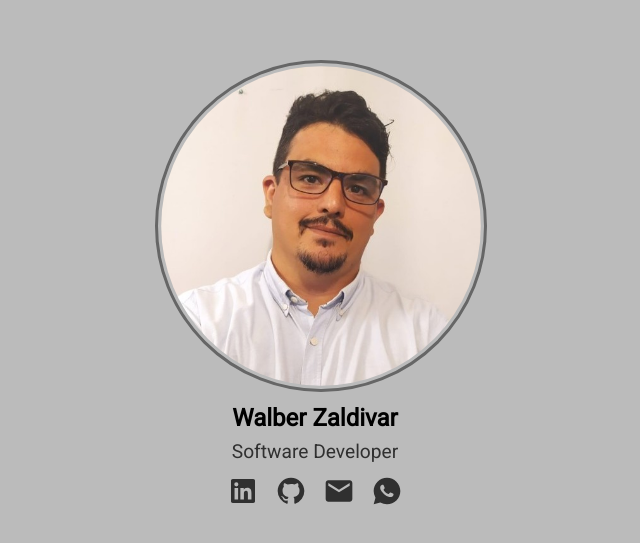
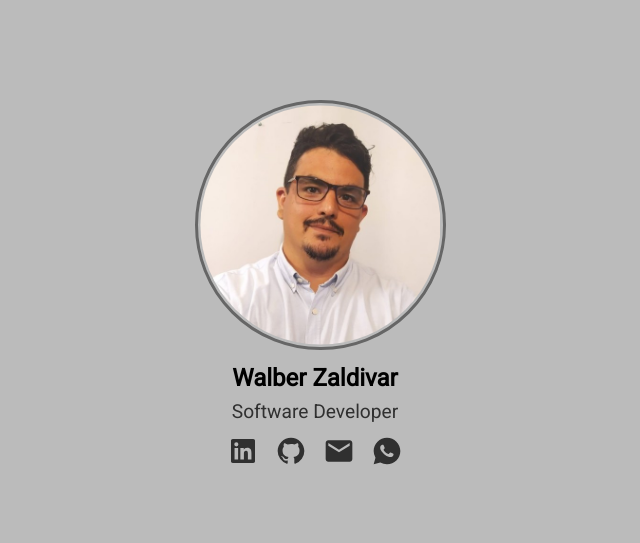
Before and after one commit to wzaldivar/wzaldivar-profile, a Next.js app: page / in a window 1280 px wide. Shown: the part 111-654 px from the top of the page, without its empty margins (325-965 px from the left). Built offline with nearby package versions, Linux system fonts and the light colour scheme.

Commit message:
better layout

```diff
--- a/src/styles/globals.scss
+++ b/src/styles/globals.scss
@@ -1,7 +1,11 @@
-$avatar-width: 60vw;
-$avatar-height: 40vh;
+$screen-height: 100vh;
 
-$screen-height: 100vh;
+$small-device-breakpoint: 480px;
+
+@mixin avatar-frame-def($max-avatar-width, $max-avatar-height) {
+  height: Min($max-avatar-width, $max-avatar-height);
+  width: Min($max-avatar-width, $max-avatar-height);
+}
 
 body {
   margin: 0;
@@ -18,8 +22,7 @@ body {
 
 .avatar-frame {
   position: relative;
-  height: Min($avatar-width, $avatar-height);
-  width: Min($avatar-width, $avatar-height);
+  @include avatar-frame-def(30vw, 30vh);
 }
 
 .avatar {
@@ -37,8 +40,8 @@ body {
 }
 
 .subtitle {
-  margin-top: .5rem;
-  margin-bottom: .5rem;
+  margin-top: 0.5rem;
+  margin-bottom: 0.5rem;
   font-size: 1.2rem;
   font-weight: 500;
   color: #303030;
@@ -71,3 +74,9 @@ body {
     color: #303030;
   }
 }
+
+@media (max-width: $small-device-breakpoint) {
+  .avatar-frame {
+    @include avatar-frame-def(60vw, 40vh);
+  }
+}
```
